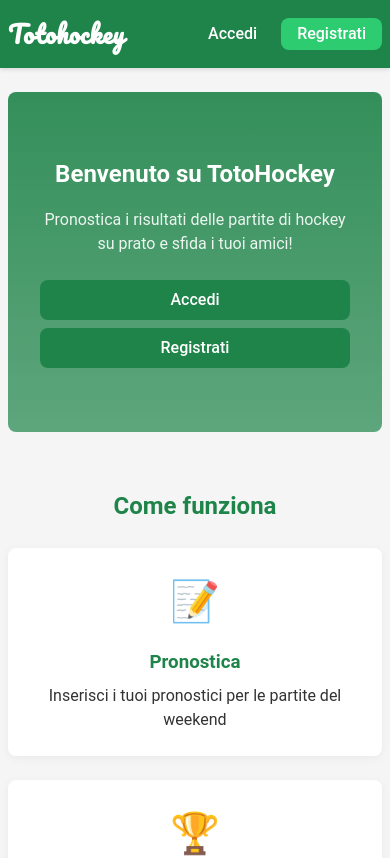
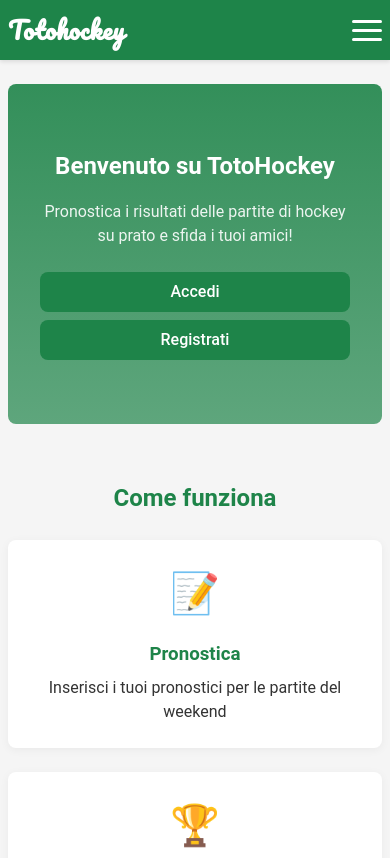
Before and after one commit to davegimo/totohockey_mobile, a React (Vite) app: page / in a window 390 px wide. Shown: the top 858 px of the page. Built offline with nearby package versions, Linux system fonts and the light colour scheme.

Commit message:
aggiustato menù con un burger menu mobile friendly

```diff
--- a/src/components/Header.tsx
+++ b/src/components/Header.tsx
@@ -12,7 +12,9 @@ type HeaderProps = {
 const Header = ({ isLoggedIn, userName, isAdmin = false }: HeaderProps) => {
   const navigate = useNavigate();
   const [menuOpen, setMenuOpen] = useState(false);
+  const [mobileMenuOpen, setMobileMenuOpen] = useState(false);
   const menuRef = useRef<HTMLDivElement>(null);
+  const mobileMenuRef = useRef<HTMLDivElement>(null);
 
   const handleLogout = async () => {
     await signOut();
@@ -25,6 +27,10 @@ const Header = ({ isLoggedIn, userName, isAdmin = false }: HeaderProps) => {
       if (menuRef.current && !menuRef.current.contains(event.target as Node)) {
         setMenuOpen(false);
       }
+      if (mobileMenuRef.current && !mobileMenuRef.current.contains(event.target as Node) &&
+          !(event.target as Element).classList.contains('burger-button')) {
+        setMobileMenuOpen(false);
+      }
     };
 
     document.addEventListener('mousedown', handleClickOutside);
@@ -33,17 +39,8 @@ const Header = ({ isLoggedIn, userName, isAdmin = false }: HeaderProps) => {
     };
   }, []);
 
-  return (
-    <header className="header">
-      <div className="container">
-        <div className="header-content">
-          <div className="logo">
-            <Link to={isLoggedIn ? '/dashboard' : '/'}>
-              <h1>Totohockey</h1>
-            </Link>
-          </div>
-          <nav className="nav">
-            {isLoggedIn ? (
+  // Menu per desktop
+  const desktopNavLinks = isLoggedIn ? (
     <>
       <Link to="/dashboard" className="nav-link">Partite</Link>
       <Link to="/classifica" className="nav-link">Classifica</Link>
@@ -81,8 +78,74 @@ const Header = ({ isLoggedIn, userName, isAdmin = false }: HeaderProps) => {
       <Link to="/login" className="nav-link">Accedi</Link>
       <Link to="/signup" className="nav-link button">Registrati</Link>
     </>
+  );
+
+  return (
+    <header className="header">
+      <div className="container">
+        <div className="header-content">
+          <div className="logo">
+            <Link to={isLoggedIn ? '/dashboard' : '/'}>
+              <h1>Totohockey</h1>
+            </Link>
+          </div>
+
+          <nav className="nav desktop-nav">
+            {desktopNavLinks}
+          </nav>
+
+          <div className="mobile-menu-container" ref={mobileMenuRef}>
+            <button
+              className={`burger-button ${mobileMenuOpen ? 'open' : ''}`}
+              onClick={() => setMobileMenuOpen(!mobileMenuOpen)}
+              aria-label="Menu"
+            >
+              <span></span>
+              <span></span>
+              <span></span>
+            </button>
+
+            {mobileMenuOpen && (
+              <div className="mobile-dropdown-menu">
+                {isLoggedIn ? (
+                  <>
+                    <div className="dropdown-header">
+                      <span>{userName}</span>
+                    </div>
+                    <Link to="/dashboard" className="dropdown-item" onClick={() => setMobileMenuOpen(false)}>
+                      Partite
+                    </Link>
+                    <Link to="/classifica" className="dropdown-item" onClick={() => setMobileMenuOpen(false)}>
+                      Classifica
+                    </Link>
+                    <Link to="/regole" className="dropdown-item" onClick={() => setMobileMenuOpen(false)}>
+                      Regole
+                    </Link>
+                    {isAdmin && (
+                      <Link to="/admin" className="dropdown-item admin-item" onClick={() => setMobileMenuOpen(false)}>
+                        Admin
+                      </Link>
                     )}
-          </nav>
+                    <Link to="/profile" className="dropdown-item" onClick={() => setMobileMenuOpen(false)}>
+                      Profilo
+                    </Link>
+                    <button onClick={() => { handleLogout(); setMobileMenuOpen(false); }} className="dropdown-item logout-item">
+                      Logout
+                    </button>
+                  </>
+                ) : (
+                  <>
+                    <Link to="/login" className="dropdown-item" onClick={() => setMobileMenuOpen(false)}>
+                      Accedi
+                    </Link>
+                    <Link to="/signup" className="dropdown-item signup-item" onClick={() => setMobileMenuOpen(false)}>
+                      Registrati
+                    </Link>
+                  </>
+                )}
+              </div>
+            )}
+          </div>
         </div>
       </div>
     </header>
--- a/src/styles/Header.css
+++ b/src/styles/Header.css
@@ -6,6 +6,8 @@
   top: 0;
   z-index: 100;
   box-shadow: 0 2px 4px rgba(0, 0, 0, 0.1);
+  display: flex;
+  align-items: center;
 }
 
 .header-content {
@@ -13,6 +15,12 @@
   justify-content: space-between;
   align-items: center;
   height: 100%;
+  width: 100%;
+}
+
+.logo {
+  display: flex;
+  align-items: center;
 }
 
 .logo h1 {
@@ -22,17 +30,21 @@
   margin: 0;
   font-family: 'Pacifico', cursive;
   letter-spacing: 0.5px;
+  line-height: 1;
 }
 
 .logo a {
   color: var(--text-light);
   text-decoration: none;
+  display: flex;
+  align-items: center;
 }
 
 .nav {
   display: flex;
   align-items: center;
   gap: var(--spacing-md);
+  height: 100%;
 }
 
 .nav-link {
@@ -42,6 +54,9 @@
   padding: var(--spacing-xs) var(--spacing-sm);
   border-radius: var(--border-radius);
   transition: background-color 0.2s;
+  display: flex;
+  align-items: center;
+  height: 100%;
 }
 
 .nav-link:hover {
@@ -52,6 +67,8 @@
 .nav-link.button {
   background-color: var(--accent-color);
   padding: var(--spacing-xs) var(--spacing-md);
+  display: flex;
+  align-items: center;
 }
 
 .nav-link.button:hover {
@@ -64,6 +81,8 @@
   padding: var(--spacing-xs) var(--spacing-sm);
   border-radius: var(--border-radius);
   font-weight: 500;
+  display: flex;
+  align-items: center;
 }
 
 .admin-link:hover {
@@ -86,15 +105,19 @@
   border: 1px solid var(--text-light);
   padding: var(--spacing-xs) var(--spacing-sm);
   font-size: var(--font-size-sm);
+  display: flex;
+  align-items: center;
 }
 
 .logout-btn:hover {
   background-color: rgba(255, 255, 255, 0.1);
 }
 
-/* Nuovo menu a tendina */
+/* Menu a tendina utente */
 .user-dropdown {
   position: relative;
+  display: flex;
+  align-items: center;
 }
 
 .user-icon-btn {
@@ -170,30 +193,85 @@
   fill: var(--error-color);
 }
 
-/* Responsive */
+/* Menu mobile */
+.mobile-menu-container {
+  display: none;
+  position: relative;
+  align-items: center;
+  height: 100%;
+}
+
+/* Burger Menu */
+.burger-button {
+  display: none;
+  flex-direction: column;
+  justify-content: space-between;
+  width: 30px;
+  height: 21px;
+  background: transparent;
+  border: none;
+  cursor: pointer;
+  padding: 0;
+  z-index: 10;
+}
+
+.burger-button span {
+  display: block;
+  width: 100%;
+  height: 3px;
+  background-color: white;
+  border-radius: 3px;
+  transition: all 0.3s ease;
+}
+
+/* Menu dropdown mobile */
+.mobile-dropdown-menu {
+  position: absolute;
+  top: 100%;
+  right: 0;
+  margin-top: var(--spacing-xs);
+  background-color: white;
+  border-radius: var(--border-radius);
+  box-shadow: 0 4px 12px rgba(0, 0, 0, 0.15);
+  width: 220px;
+  overflow: hidden;
+  z-index: 101;
+}
+
+.admin-item {
+  color: #e74c3c;
+  font-weight: 500;
+}
+
+.signup-item {
+  color: var(--accent-color);
+  font-weight: 600;
+}
+
+/* Media query per schermi piccoli */
 @media (max-width: 768px) {
-  .header-content {
-    flex-direction: row;
-    padding: var(--spacing-sm) 0;
-    height: auto;
+  .burger-button {
+    display: flex;
   }
 
-  .header {
-    height: auto;
-    padding: var(--spacing-sm) 0;
+  .desktop-nav {
+    display: none;
   }
 
-  .nav {
-    flex-wrap: nowrap;
-    justify-content: flex-end;
-    margin-top: 0;
+  .mobile-menu-container {
+    display: flex;
   }
 
-  .dropdown-menu {
-    position: absolute;
-    top: 100%;
-    right: 0;
-    width: 220px;
-    border-radius: var(--border-radius);
+  /* Animazione per il burger menu quando è aperto */
+  .burger-button.open span:nth-child(1) {
+    transform: translateY(9px) rotate(45deg);
+  }
+
+  .burger-button.open span:nth-child(2) {
+    opacity: 0;
+  }
+
+  .burger-button.open span:nth-child(3) {
+    transform: translateY(-9px) rotate(-45deg);
   }
 }
```
Lines whose indentation alone changed are shown as unchanged.
